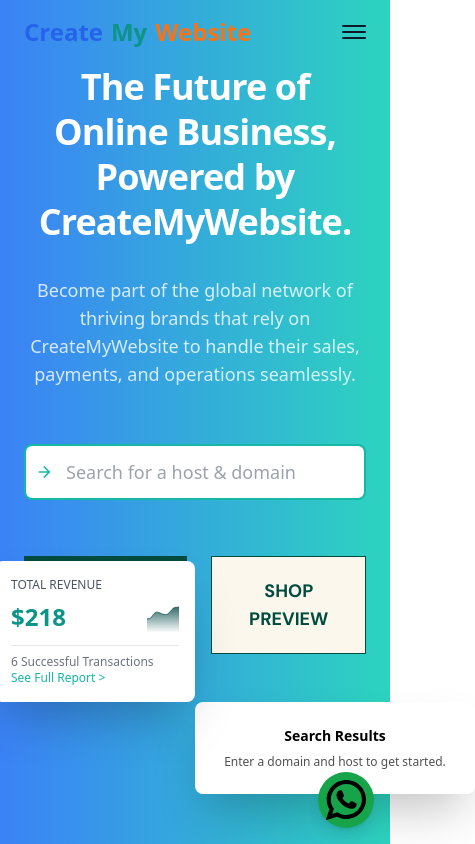
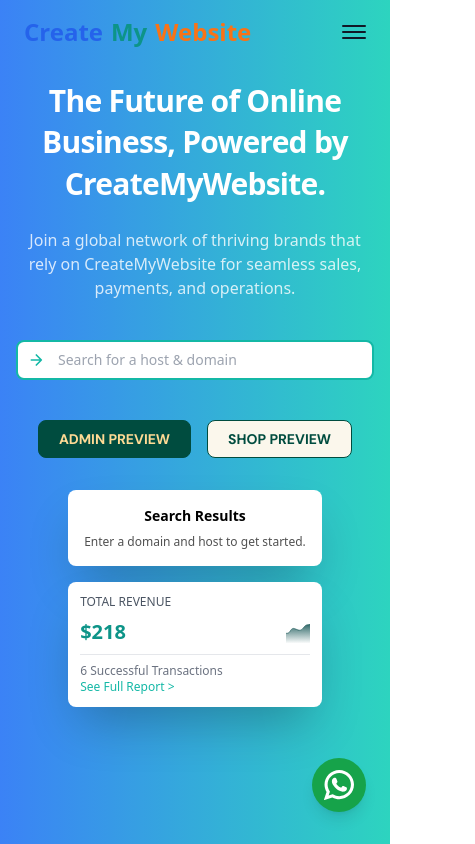
Before and after one commit to gauravsingh906/create-my-website, a React (Vite) app: page / in a window 390 px wide. Shown: the top 844 px of the page, 475 px wide, since content can reach past the window. Built offline with nearby package versions, Linux system fonts and the light colour scheme.

Commit message:
responsive

```diff
--- a/src/app.jsx
+++ b/src/app.jsx
@@ -8,6 +8,7 @@ import Navbar from "./components/Navbar";
 import PricingPlans from "./components/Pricing";
 import Testimonial from "./components/Testimonial";
 import ContactForm from "./components/Contact";
+import WhatsAppButton from "./components/whatsappButton";
 
 export default function App() {
   return (
@@ -24,6 +25,7 @@ export default function App() {
 
       </Routes>
       <Footer></Footer>
+      <WhatsAppButton></WhatsAppButton>
     </Router>
   );
 }
--- a/src/components/Atoms/button.jsx
+++ b/src/components/Atoms/button.jsx
@@ -1,11 +1,10 @@
 export default function MainButton({ children, primary, style }) {
   return (
     <button
-      className={`${
-        primary
-          ? "border border-primary-100 bg-primary-100 text-tertiary-200"
-          : "border border-primary-100 bg-tertiary-300 text-primary-100"
-      } p-5 text-lg uppercase font-body font-bold md:px-[34px] md:py-5 lg:w-full ${style}`}
+      className={`${primary
+        ? "border border-primary-100 bg-primary-100 text-tertiary-200"
+        : "border border-primary-100 bg-tertiary-300 text-primary-100"
+        } p-5 rounded-lg py-2 text-sm  lg:text-lg uppercase font-body font-bold md:px-[34px] md:py-5 lg:w-full ${style}`}
     >
       {children}
     </button>
--- a/src/components/Banner/index.jsx
+++ b/src/components/Banner/index.jsx
@@ -14,7 +14,7 @@ export default function Banner() {
   };
 
   return (
-    <div className="bg-primary-100 pt-[5rem]">
+    <div className="bg-primary-100 pt-[4rem]">
       <div className="container mx-auto max-w-[1344px]">
         <div className="flex px-5 py-9 flex flex-col gap-8 sm:gap-10 md:gap-16 md:pb-0 lg:gap-20 lg:px-10 lg:pt-12 overflow-hidden">
           <motion.section
--- a/src/components/Blog/index.jsx
+++ b/src/components/Blog/index.jsx
@@ -4,7 +4,7 @@ import { Button } from "../Atoms/button";
 
 export default function Blog() {
   return (
-    <div className="container mx-auto pt-[4rem] max-w-[1200px] p-6">
+    <div className="container mx-auto pt-[3rem] max-w-[1200px] p-6">
       <div className="px-5 py-16 flex flex-col gap-16 sm:px-10">
 
         {/* Header Section */}
--- a/src/components/Card/index.jsx
+++ b/src/components/Card/index.jsx
@@ -2,7 +2,7 @@ import CardItem from "./cardItem";
 
 export default function Card() {
   return (
-    <div className="container mx-auto pt-[5rem] max-w-[1344px]">
+    <div className="container mx-auto pt-[3rem] max-w-[1344px]">
       <div className="flex flex-col px-5 py-20 gap-20 sm:px-10 overflow-hidden lg:gap-40">
         <CardItem
           subtitle="Next-Gen Online Storefront"
--- a/src/components/Footer/index.jsx
+++ b/src/components/Footer/index.jsx
@@ -198,7 +198,7 @@ export default function Footer() {
       {/* Footer Bottom Section */}
       <div className="bg-gray-900 py-6">
         <p className="text-center text-gray-500 text-sm">
-          © 2024 Company Name. All Rights Reserved.
+          © 2024 Create-My-Website. All Rights Reserved.
         </p>
       </div>
     </div>
--- a/src/components/Hero/index.jsx
+++ b/src/components/Hero/index.jsx
@@ -32,31 +32,31 @@ export default function Hero() {
   };
 
   return (
-    <div className="relative bg-gradient-to-r from-blue-500 to-teal-400 min-h-screen">
-      <div className="container mx-auto px-6 py-16 lg:px-20 lg:py-28 flex flex-col lg:flex-row gap-12 items-center justify-between">
+    <div className="relative bg-gradient-to-r pt-[2rem] lg:pt-0 from-blue-500 to-teal-400 min-h-screen">
+      <div className="container mx-auto px-4 py-12 md:px-6 lg:px-20 lg:py-28 flex flex-col lg:flex-row gap-8 items-center justify-between">
         {/* Content Section */}
         <motion.div
           initial="hidden"
           animate="visible"
           variants={containerContent}
-          className="flex flex-col gap-8 text-white text-center lg:text-left lg:w-1/2"
+          className="flex flex-col gap-6 text-white text-center lg:text-left lg:w-1/2"
         >
-          <h1 className="text-4xl font-extrabold sm:text-5xl lg:text-6xl leading-tight tracking-tight">
+          <h1 className="text-3xl sm:text-4xl lg:text-6xl font-extrabold leading-snug tracking-tight">
             The Future of Online Business, Powered by CreateMyWebsite.
           </h1>
-          <p className="text-lg md:text-xl sm:w-4/5 lg:w-full opacity-80">
-            Become part of the global network of thriving brands that rely on CreateMyWebsite to handle their sales, payments, and operations seamlessly.
+          <p className="text-base sm:text-lg md:text-xl opacity-80">
+            Join a global network of thriving brands that rely on CreateMyWebsite for seamless sales, payments, and operations.
           </p>
 
           {/* Search Bar */}
-          <div className="mt-6 flex justify-center gap-6 lg:justify-start w-full max-w-lg">
+          <div className="mt-4 flex justify-center gap-4 lg:justify-start w-full max-w-sm md:max-w-lg">
             <div className="relative w-full">
               <input
                 type="text"
                 value={searchQuery}
                 onChange={handleSearchChange}
                 placeholder="Search for a host & domain"
-                className="w-full text-teal-500 py-3 pl-10 pr-4 rounded-lg border-2 border-teal-500 focus:outline-none focus:ring-2 focus:ring-teal-400 text-lg"
+                className="w-full text-teal-500 py-2 md:py-3 pl-10 pr-4 rounded-lg border-2 border-teal-500 focus:outline-none focus:ring-2 focus:ring-teal-400 text-sm md:text-lg"
               />
               <svg
                 className="absolute left-3 top-1/2 transform -translate-y-1/2 w-5 h-5 text-teal-500"
@@ -66,9 +66,9 @@ export default function Hero() {
                 stroke="currentColor"
               >
                 <path
-                  stroke-linecap="round"
-                  stroke-linejoin="round"
-                  stroke-width="2"
+                  strokeLinecap="round"
+                  strokeLinejoin="round"
+                  strokeWidth="2"
                   d="M10 18l6-6m0 0l-6-6m6 6H4"
                 />
               </svg>
@@ -76,7 +76,7 @@ export default function Hero() {
           </div>
 
           {/* Action Buttons */}
-          <div className="flex justify-center gap-6 mt-6 lg:justify-start">
+          <div className="flex justify-center gap-4 mt-4  lg:justify-start">
             <MainButton primary={true}>Admin Preview</MainButton>
             <MainButton primary={false}>Shop Preview</MainButton>
           </div>
@@ -87,12 +87,12 @@ export default function Hero() {
           initial="hidden"
           whileInView="visible"
           variants={containerImage}
-          className="relative flex justify-center items-center lg:w-1/2"
+          className="relative flex flex-col gap-4 lg:flex-row lg:gap-0 lg:justify-center items-center lg:w-1/2"
         >
           {/* Search Result Card */}
           <motion.div
             variants={chairContainer}
-            className="absolute top-[40%] left-[5%] sm:left-[15%] md:left-[20%] bg-white p-6 rounded-lg shadow-2xl w-[280px] sm:w-[320px] md:w-[350px] text-center"
+            className="lg:absolute lg:top-[35%] lg:left-[8%] sm:left-[15%] md:left-[20%] bg-white p-4 md:p-6 rounded-lg shadow-2xl w-full sm:w-[320px] md:w-[350px] text-center lg:static lg:w-11/12"
           >
             <h4 className="text-sm font-bold">Search Results</h4>
             <p className="mt-2 text-[#515151] text-xs font-medium">
@@ -103,16 +103,16 @@ export default function Hero() {
           {/* Sales Card */}
           <motion.div
             variants={chartContainer}
-            className="absolute bottom-[10%] right-[5%] bg-white p-4 rounded-lg shadow-2xl w-[200px] sm:w-[250px] md:w-[280px]"
+            className="lg:absolute lg:bottom-[8%] lg:right-[8%] bg-white p-3 md:p-4 rounded-lg shadow-2xl w-full sm:w-[250px] md:w-[280px] lg:static lg:w-11/12"
           >
             <h5 className="text-xs font-medium text-gray-600">TOTAL REVENUE</h5>
             <div className="flex items-center justify-between mt-2">
-              <h4 ref={priceRef} className="text-2xl font-bold text-teal-600">
+              <h4 ref={priceRef} className="text-xl md:text-2xl font-bold text-teal-600">
                 $218
               </h4>
-              <img className="w-8 h-8 object-cover" src="/chart.svg" alt="Sales Chart" />
+              <img className="w-6 h-6 md:w-8 md:h-8 object-cover" src="/chart.svg" alt="Sales Chart" />
             </div>
-            <div className="mt-3 border-t pt-2 text-xs text-gray-500">
+            <div className="mt-2 border-t pt-2 text-xs text-gray-500">
               <p>6 Successful Transactions</p>
               <p className="text-teal-500">See Full Report &gt;</p>
             </div>
--- a/src/components/Navbar/index.jsx
+++ b/src/components/Navbar/index.jsx
@@ -1,5 +1,5 @@
 import { useEffect, useState } from "react";
-import { NavLink } from "react-router-dom"; // Import NavLink
+import { NavLink } from "react-router-dom";
 
 export default function Navbar() {
   const [isOpen, setIsOpen] = useState(false);
@@ -26,7 +26,6 @@ export default function Navbar() {
     >
       <div className="container mx-auto px-6 md:px-12">
         <div className="flex items-center justify-between h-16 md:h-20 relative">
-          {/* Custom Logo as a NavLink */}
           <NavLink
             to="/"
             className="flex items-center space-x-2 text-2xl font-bold transition-colors duration-300"
@@ -88,39 +87,6 @@ export default function Navbar() {
         {/* Navbar Menu for Mobile */}
         <NavbarDropdown isOpen={isOpen} />
       </div>
-
-      {/* WhatsApp Button with SVG */}
-      <a
-        href="https://wa.me/1234567890" // Replace with your WhatsApp phone number
-        target="_blank"
-        rel="noopener noreferrer"
-        className="fixed bottom-4 right-4 bg-green-600 p-2 text-white  rounded-full shadow-lg hover:bg-green-700 transition-all duration-300"
-        aria-label="Chat with us on WhatsApp"
-      >
-
-        <svg fill="#000000" height="40px" width="40px" version="1.1" id="Layer_1" xmlns="http://www.w3.org/2000/svg" xmlns:xlink="http://www.w3.org/1999/xlink"
-          viewBox="0 0 308 308" xml:space="preserve">
-          <g id="XMLID_468_">
-            <path id="XMLID_469_" d="M227.904,176.981c-0.6-0.288-23.054-11.345-27.044-12.781c-1.629-0.585-3.374-1.156-5.23-1.156
-		c-3.032,0-5.579,1.511-7.563,4.479c-2.243,3.334-9.033,11.271-11.131,13.642c-0.274,0.313-0.648,0.687-0.872,0.687
-		c-0.201,0-3.676-1.431-4.728-1.888c-24.087-10.463-42.37-35.624-44.877-39.867c-0.358-0.61-0.373-0.887-0.376-0.887
-		c0.088-0.323,0.898-1.135,1.316-1.554c1.223-1.21,2.548-2.805,3.83-4.348c0.607-0.731,1.215-1.463,1.812-2.153
-		c1.86-2.164,2.688-3.844,3.648-5.79l0.503-1.011c2.344-4.657,0.342-8.587-0.305-9.856c-0.531-1.062-10.012-23.944-11.02-26.348
-		c-2.424-5.801-5.627-8.502-10.078-8.502c-0.413,0,0,0-1.732,0.073c-2.109,0.089-13.594,1.601-18.672,4.802
-		c-5.385,3.395-14.495,14.217-14.495,33.249c0,17.129,10.87,33.302,15.537,39.453c0.116,0.155,0.329,0.47,0.638,0.922
-		c17.873,26.102,40.154,45.446,62.741,54.469c21.745,8.686,32.042,9.69,37.896,9.69c0.001,0,0.001,0,0.001,0
-		c2.46,0,4.429-0.193,6.166-0.364l1.102-0.105c7.512-0.666,24.02-9.22,27.775-19.655c2.958-8.219,3.738-17.199,1.77-20.458
-		C233.168,179.508,230.845,178.393,227.904,176.981z"/>
-            <path id="XMLID_470_" d="M156.734,0C73.318,0,5.454,67.354,5.454,150.143c0,26.777,7.166,52.988,20.741,75.928L0.212,302.716
-		c-0.484,1.429-0.124,3.009,0.933,4.085C1.908,307.58,2.943,308,4,308c0.405,0,0.813-0.061,1.211-0.188l79.92-25.396
-		c21.87,11.685,46.588,17.853,71.604,17.853C240.143,300.27,308,232.923,308,150.143C308,67.354,240.143,0,156.734,0z
-		 M156.734,268.994c-23.539,0-46.338-6.797-65.936-19.657c-0.659-0.433-1.424-0.655-2.194-0.655c-0.407,0-0.815,0.062-1.212,0.188
-		l-40.035,12.726l12.924-38.129c0.418-1.234,0.209-2.595-0.561-3.647c-14.924-20.392-22.813-44.485-22.813-69.677
-		c0-65.543,53.754-118.867,119.826-118.867c66.064,0,119.812,53.324,119.812,118.867
-		C276.546,215.678,222.799,268.994,156.734,268.994z"/>
-          </g>
-        </svg>
-      </a>
     </nav>
   );
 }
@@ -129,21 +95,21 @@ export function NavbarDropdown({ isOpen }) {
   return (
     <div
       className={`${isOpen ? "translate-x-0" : "-translate-x-full"
-        } pt-16 md:hidden bg-white absolute top-0 left-0 w-full h-screen text-center transition-all duration-500 ease-in-out p-5 z-10`}
+        } pt-16 md:hidden bg-white absolute top-0 left-0 w-1/2 h-screen text-center transition-all duration-500 ease-in-out p-5 z-10`}
     >
-      <div className="flex flex-col gap-16 mt-16">
-        <div className="flex flex-col gap-8 items-center text-gray-700">
+      <div className="flex flex-col gap-10 mt-10 items-center text-gray-700">
         {["Card", "Pricing", "Blog", "Testimonial", "Banner", "Contact"].map((link, idx) => (
           <NavLink
             key={idx}
             to={`/${link.toLowerCase()}`}
             className="text-xl hover:text-blue-600 transition-colors duration-300"
+            onClick={() => setIsOpen(false)} // Close menu on click
           >
             {link}
           </NavLink>
         ))}
       </div>
-        <div className="flex flex-col gap-8 mt-12">
+      <div className="flex flex-col gap-6 mt-10">
         <NavLink to="/login" className="text-xl underline text-gray-700">
           Login
         </NavLink>
@@ -154,6 +120,5 @@ export function NavbarDropdown({ isOpen }) {
         </NavLink>
       </div>
     </div>
-    </div>
   );
 }
--- a/src/components/Testimonial/index.jsx
+++ b/src/components/Testimonial/index.jsx
@@ -34,7 +34,7 @@ export default function Testimonial() {
   const navigationNextRef = useRef(null);
 
   return (
-    <div className="bg-gray-100 py-14 md:pt-[10rem]">
+    <div className="bg-gray-100 py-14 pt-[8rem]">
       <div className="container mx-auto max-w-[1344px]">
         <div className="px-6 sm:px-12 relative">
           <Swiper
@@ -52,7 +52,7 @@ export default function Testimonial() {
             className="relative"
           >
             {testimonials.map((testimonial, index) => (
-              <SwiperSlide key={index}>
+              <SwiperSlide className="p-2" key={index}>
                 <TestimonialItem {...testimonial} />
               </SwiperSlide>
             ))}
--- /dev/null
+++ b/src/components/whatsappButton/index.jsx
@@ -0,0 +1,27 @@
+// WhatsAppButton.js
+import React from 'react';
+
+export default function WhatsAppButton() {
+    return (
+        <a
+            href="https://wa.me/1234567890" // Replace with your WhatsApp number
+            target="_blank"
+            rel="noopener noreferrer"
+            className="fixed bottom-8 right-6 bg-green-600 p-3 text-white rounded-full shadow-lg hover:bg-green-700 transition-all duration-300"
+            aria-label="Chat with us on WhatsApp"
+        >
+            <svg
+                fill="#ffffff"
+                height="30px"
+                width="30px"
+                viewBox="0 0 308 308"
+                xmlns="http://www.w3.org/2000/svg"
+            >
+                <g>
+                    <path d="M227.904,176.981c-0.6-0.288-23.054-11.345-27.044-12.781c-1.629-0.585-3.374-1.156-5.23-1.156 c-3.032,0-5.579,1.511-7.563,4.479c-2.243,3.334-9.033,11.271-11.131,13.642c-0.274,0.313-0.648,0.687-0.872,0.687 c-0.201,0-3.676-1.431-4.728-1.888c-24.087-10.463-42.37-35.624-44.877-39.867c-0.358-0.61-0.373-0.887-0.376-0.887 c0.088-0.323,0.898-1.135,1.316-1.554c1.223-1.21,2.548-2.805,3.83-4.348c0.607-0.731,1.215-1.463,1.812-2.153 c1.86-2.164,2.688-3.844,3.648-5.79l0.503-1.011c2.344-4.657,0.342-8.587-0.305-9.856c-0.531-1.062-10.012-23.944-11.02-26.348 c-2.424-5.801-5.627-8.502-10.078-8.502c-0.413,0,0,0-1.732,0.073c-2.109,0.089-13.594,1.601-18.672,4.802 c-5.385,3.395-14.495,14.217-14.495,33.249c0,17.129,10.87,33.302,15.537,39.453c0.116,0.155,0.329,0.47,0.638,0.922 c17.873,26.102,40.154,45.446,62.741,54.469c21.745,8.686,32.042,9.69,37.896,9.69c0.001,0,0.001,0,0.001,0 c2.46,0,4.429-0.193,6.166-0.364l1.102-0.105c7.512-0.666,24.02-9.22,27.775-19.655c2.958-8.219,3.738-17.199,1.77-20.458 C233.168,179.508,230.845,178.393,227.904,176.981z" />
+                    <path d="M156.734,0C73.318,0,5.454,67.354,5.454,150.143c0,26.777,7.166,52.988,20.741,75.928L0.212,302.716 c-0.484,1.429-0.124,3.009,0.933,4.085C1.908,307.58,2.943,308,4,308c0.405,0,0.813-0.061,1.211-0.188l79.92-25.396 c21.87,11.685,46.588,17.853,71.604,17.853C240.143,300.27,308,232.923,308,150.143C308,67.354,240.143,0,156.734,0z M156.734,268.994c-23.539,0-46.338-6.797-65.936-19.657c-0.659-0.433-1.424-0.655-2.194-0.655c-0.407,0-0.815,0.062-1.212,0.188 l-40.035,12.726l12.924-38.129c0.418-1.234,0.209-2.595-0.561-3.647c-14.924-20.392-22.813-44.485-22.813-69.677 c0-65.543,53.754-118.867,119.826-118.867c66.064,0,119.812,53.324,119.812,118.867 C276.546,215.678,222.799,268.994,156.734,268.994z" />
+                </g>
+            </svg>
+        </a>
+    );
+}
```
Lines whose indentation alone changed are shown as unchanged.
